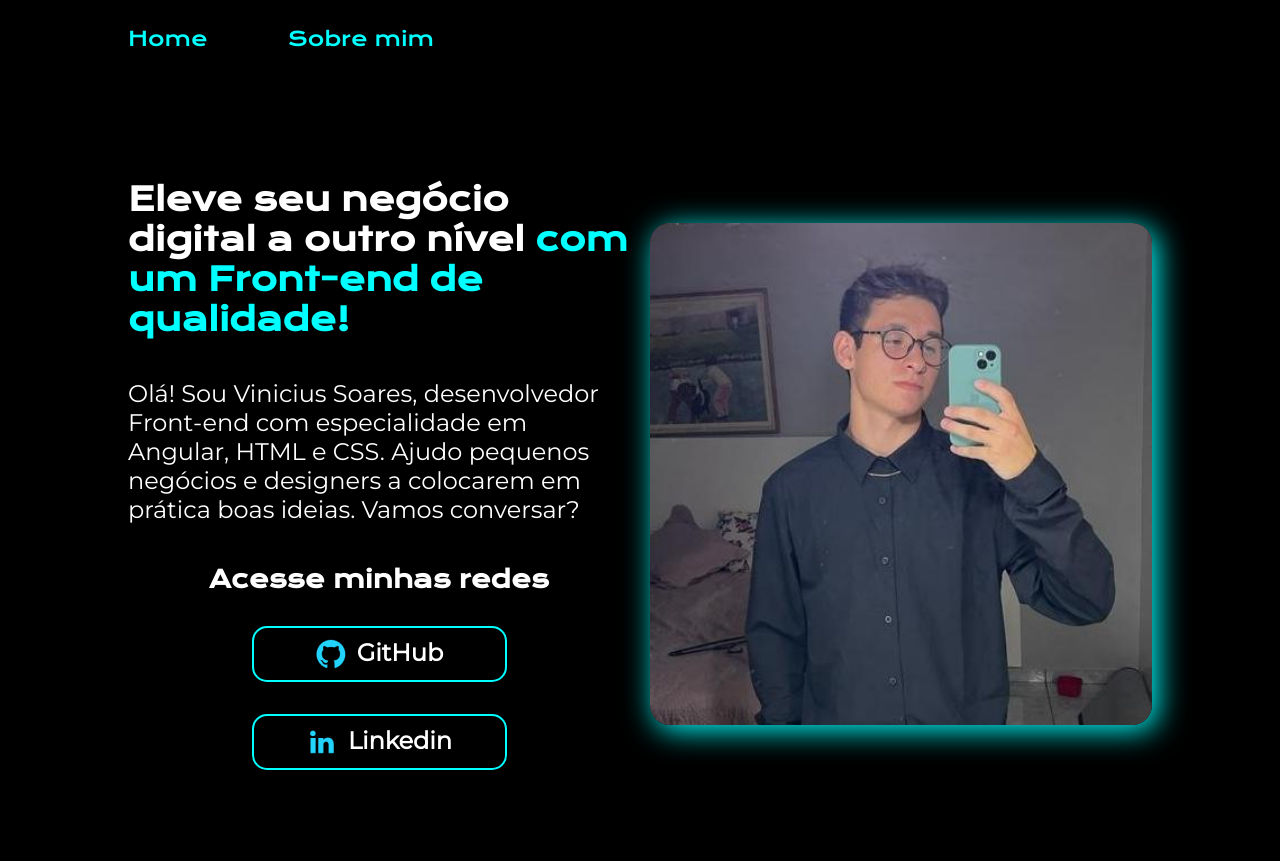
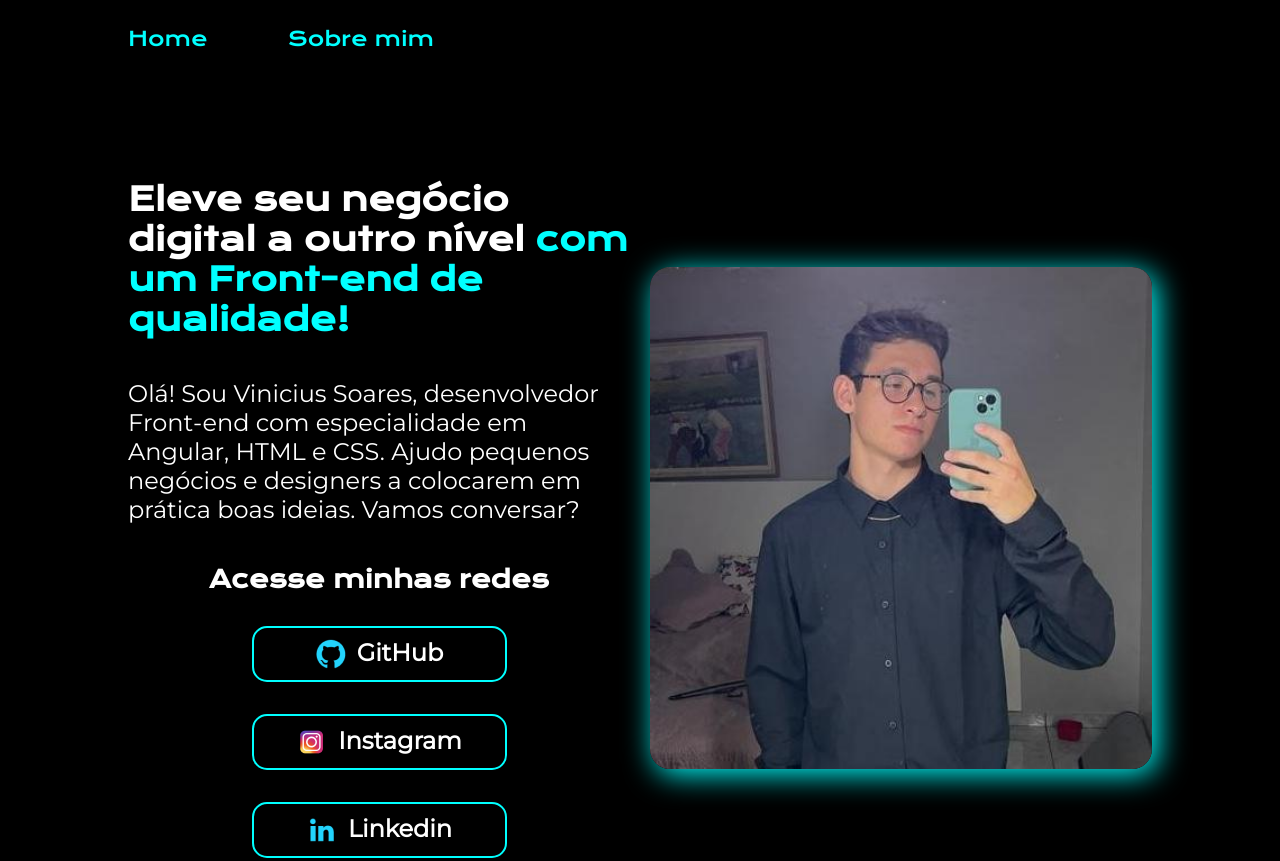
Before and after one commit to SoaresVini/Portfolio, a plain HTML site: page index.html in a window 1280 px wide. Shown: the top 861 px of the page. Drawn offline with nearby package versions, Linux system fonts and the light colour scheme.

Commit message:
logo insta

```diff
--- a/index.html
+++ b/index.html
@@ -28,11 +28,19 @@
                     GitHub
                 </a>
 
+                <a href="https://www.instagram.com/soares_vini_/" target="_blank">
+                    <img src="assents/instagram.png"
+                    alt="Instagram" >
+                    Instagram
+                </a>
+
                 <a href="https://www.linkedin.com/in/vinicius-soares-50387b261/" target="_blank">
                     <img src="assents/Logo linkedin.png"
                     alt="Linkedin" >
                     Linkedin
                 </a>
+
+
 
             </div>
 
```
Also changed, not shown: assents/instagram.png (added).
